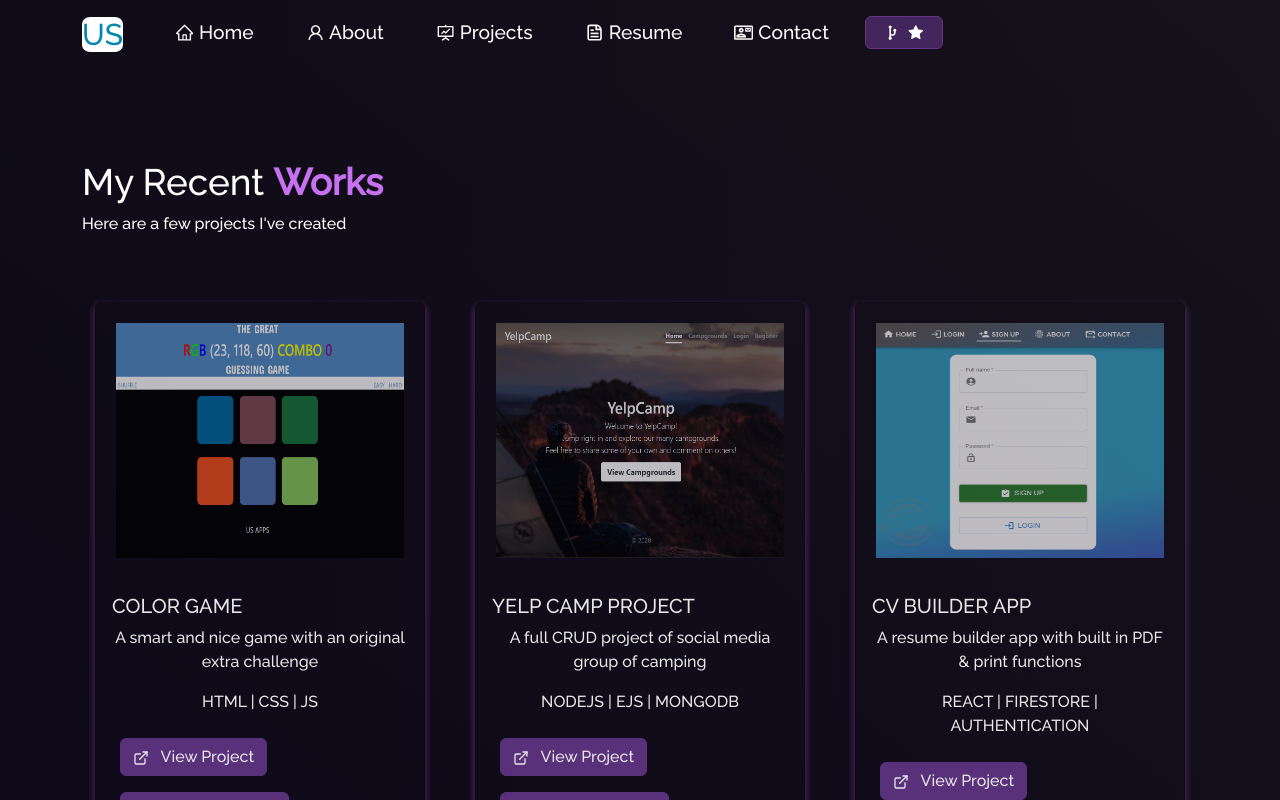
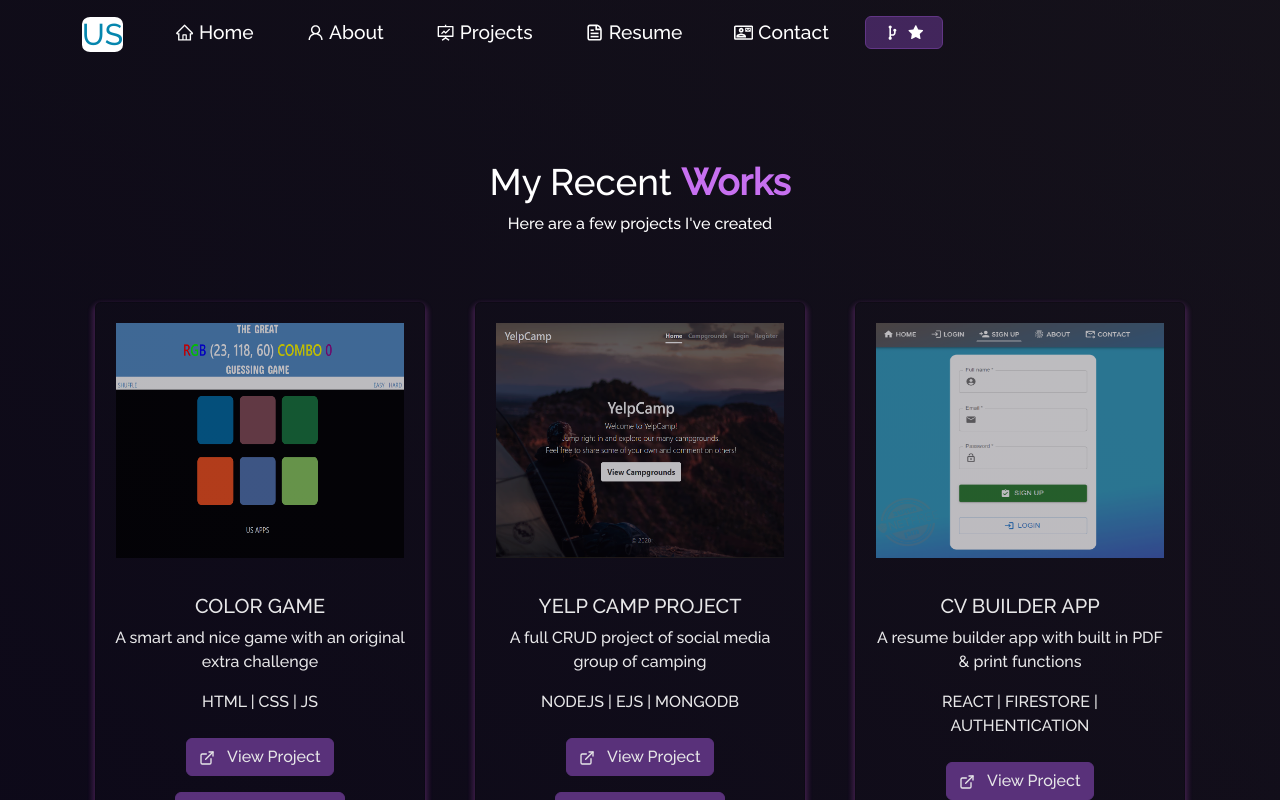
Before and after one commit to urlsab/portfolio, a React (Create React App) app: page /project in a window 1280 px wide. Shown: the top 800 px of the page. Built offline with nearby package versions, Linux system fonts and the light colour scheme.

Commit message:
remove comments

```diff
--- a/src/App.js
+++ b/src/App.js
@@ -1,3 +1,5 @@
+import "./styles.css";
+import "./App.css";
 import "bootstrap/dist/css/bootstrap.min.css";
 import React, { useState, useEffect } from "react";
 import { BrowserRouter as Router, Route, Routes } from "react-router-dom";
@@ -9,27 +11,25 @@ import Projects from "./Components/Projects/Projects";
 import Footer from "./Components/Footer";
 import Resume from "./Components/Resume/ResumeNew";
 import ScrollToTop from "./Components/ScrollToTop";
-import "./styles.css";
-import "./App.css";
 import Contact from "./Components/Contact/Contact";
 
 const App = () => {
-  // const [load, setLoad] = useState(true);
+  const [load, setLoad] = useState(true);
 
-  // useEffect(() => {
-  //   console.log(load);
-  //   const timer = setTimeout(() => {
-  //     setLoad(false);
-  //   }, 1200);
+  useEffect(() => {
+    console.log(load);
+    const timer = setTimeout(() => {
+      setLoad(false);
+    }, 1200);
 
-  //   return () => clearTimeout(timer);
-  // }, []);
+    return () => clearTimeout(timer);
+  }, []);
 
   return (
 
     <React.Fragment>
-      {/* <Preloader load={load} /> */}
-      {/* <div className="App" id={load ? "no-scroll" : "scroll"}> */}
+      <Preloader load={load} />
+      <div className="App" id={load ? "no-scroll" : "scroll"}>
         <Navbar />
         <ScrollToTop />
         <Routes>
@@ -40,7 +40,7 @@ const App = () => {
           <Route path="/contact" exact element={<Contact />} />
         </Routes>
         <Footer />
-      {/* </div> */}
+      </div>
     </React.Fragment>
   );
 }
```
